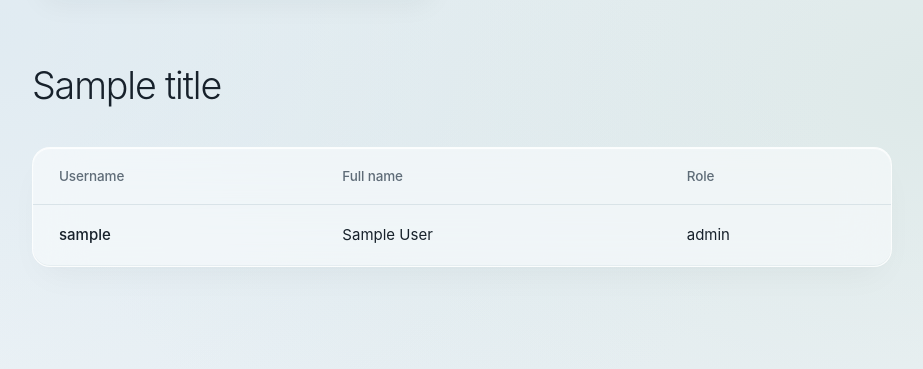
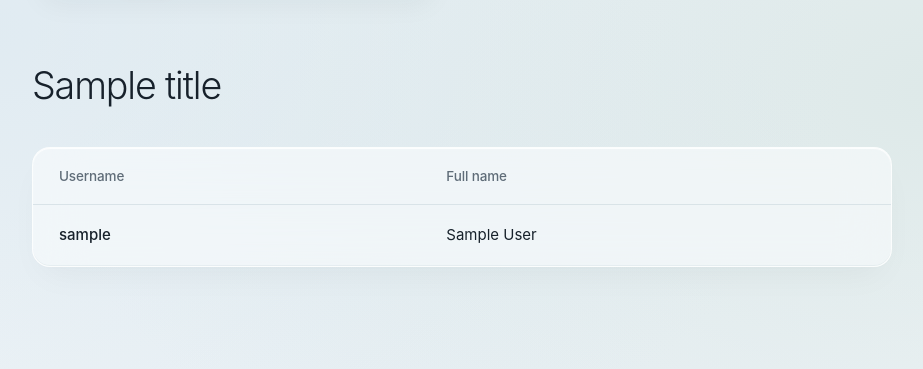
Before and after one commit to SimouneNicole/it0049-pos-tfa2, a CodeIgniter 4 app: the page made by app/Views/users/index.php in a window 1280 px wide. Shown: the part 85-454 px from the top of the page, without its empty margins (178-1101 px from the left). Run offline with PHP 8.4 and a stand-in for CodeIgniter, Linux system fonts and the light colour scheme; the template is opened without the code that fills it: most values are stand-ins (such as "Sample title", 1, 10 or a date in 2020); data that the repository does not hold is empty; some libraries are stand-ins or nearby versions.

Commit message:
fix: update views to align with TFA2 database schema

```diff
--- a/app/Views/customers/index.php
+++ b/app/Views/customers/index.php
@@ -16,7 +16,7 @@
             <tbody>
                 <?php foreach ($customers as $customer): ?>
                     <tr>
-                        <td class="cell-primary"><?= esc($customer['fullName']) ?></td>
+                        <td class="cell-primary"><?= esc($customer['full_name'] ?? $customer['fullName']) ?></td>
                         <td><?= esc($customer['email']) ?></td>
                         <td><?= esc($customer['phone']) ?></td>
                     </tr>
--- a/app/Views/users/index.php
+++ b/app/Views/users/index.php
@@ -10,15 +10,13 @@
                 <tr>
                     <th scope="col">Username</th>
                     <th scope="col">Full name</th>
-                    <th scope="col">Role</th>
                 </tr>
             </thead>
             <tbody>
                 <?php foreach ($users as $user): ?>
                     <tr>
                         <td class="cell-primary"><?= esc($user['username']) ?></td>
-                        <td><?= esc($user['fullName']) ?></td>
-                        <td><?= esc($user['role']) ?></td>
+                        <td><?= esc($user['full_name'] ?? $user['fullName']) ?></td>
                     </tr>
                 <?php endforeach; ?>
             </tbody>
```
